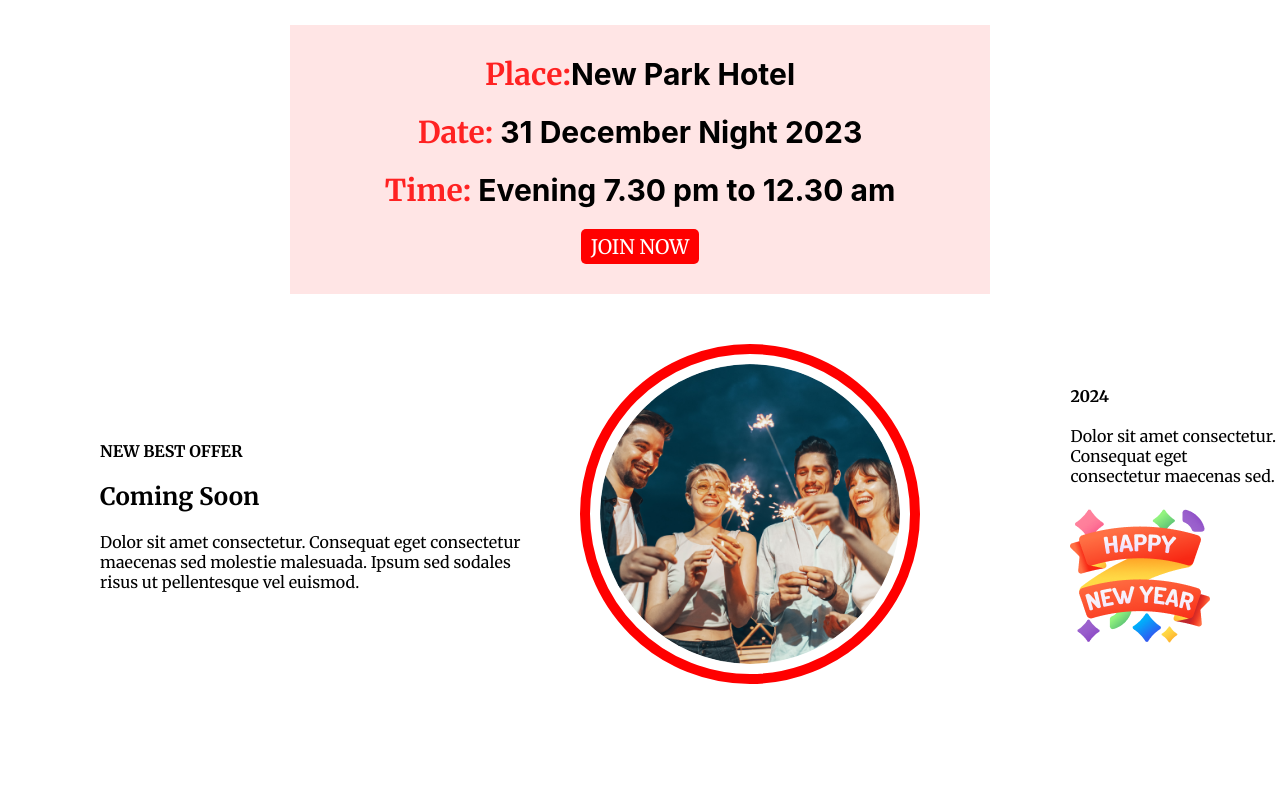
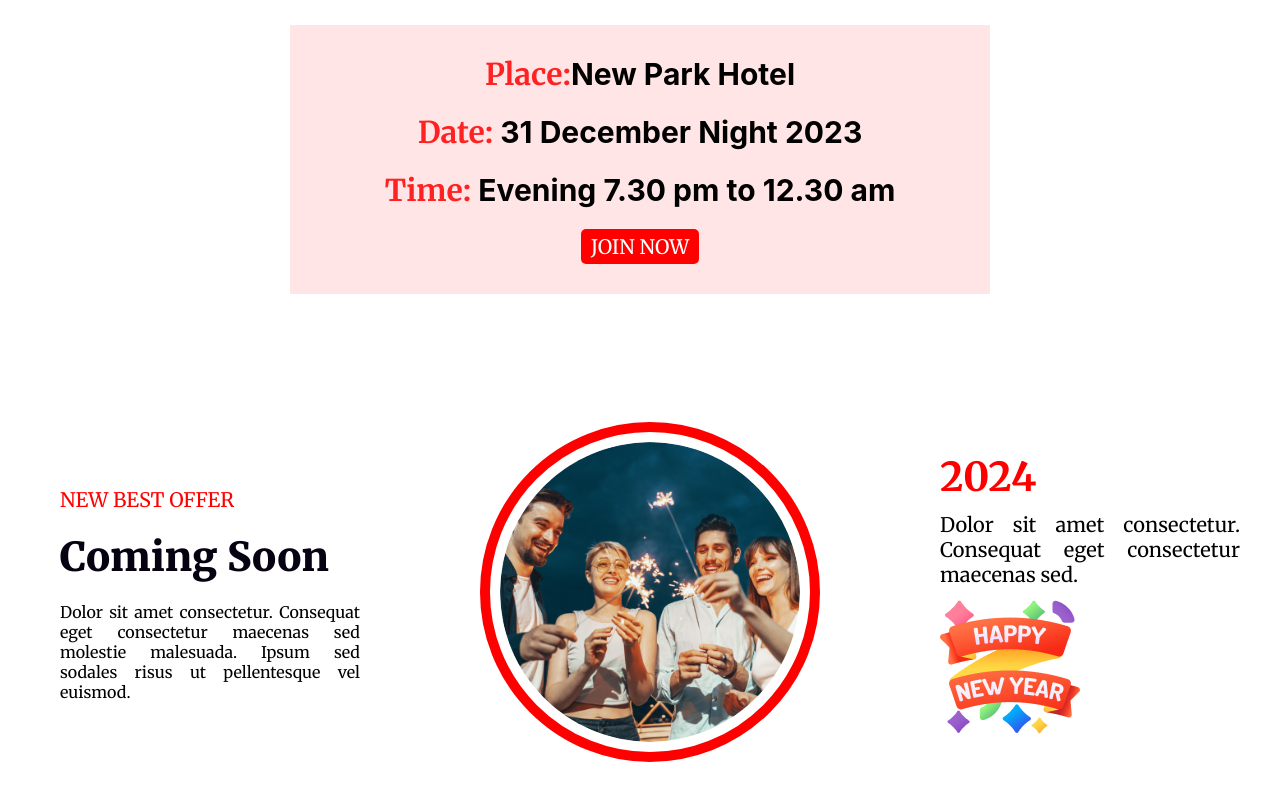
Before and after one commit to AkashAhmed007/Assignment-1, a plain HTML site: page index.html in a window 1280 px wide. Shown: the part 1875-2675 px from the top of the page. Before the commit the page ends 2613 px from the top, so only its background shows below. Drawn offline with Linux system fonts and the light colour scheme.

Commit message:
offer section cleared

```diff
--- a/styles/style.css
+++ b/styles/style.css
@@ -156,6 +156,10 @@ header{
     display: flex;
     justify-content: center;
     align-items: center;
+    gap: 20px;
+    margin-top: 50px 0 50px;
+    min-width: 1300px;
+    min-height: 600px;
 }
 .new-offer-section{
     display: flex;
@@ -163,16 +167,22 @@ header{
     justify-content:center;
     align-items: flex-start;
     gap: 20px;
-    padding-left: 100px;
-
+    padding-right: 100px;
 }
 .new-offer-section h4{
+    color: #F00;
+    font-size: 20px;
+    font-weight: 500;
 
 }
 .new-offer-section h2{
-
+    color: #070211;
+    font-size: 40px;
+    font-weight: 900;
 }
 .new-offer-section p{
+    text-align: justify;
+    width:300px;
 
 }
 .image-container img{
@@ -180,13 +190,23 @@ header{
     border: 10px solid red;
     border-radius: 50%;
     padding: 10px;
-    margin: 50px;
+    text-align: center;
 }
 .year-container{
     display: flex;
     flex-direction: column;
     justify-content:center;
     align-items: flex-start;
-    gap: 20px;
+    gap: 10px;
     padding-left: 100px;
+    width: 300px;
 }
+.year-container h4{
+    color:#F00;
+    font-size: 40px;
+    font-style: normal;
+}
+.year-container p{
+    font-size: 20px;
+    text-align: justify;
+}
```
